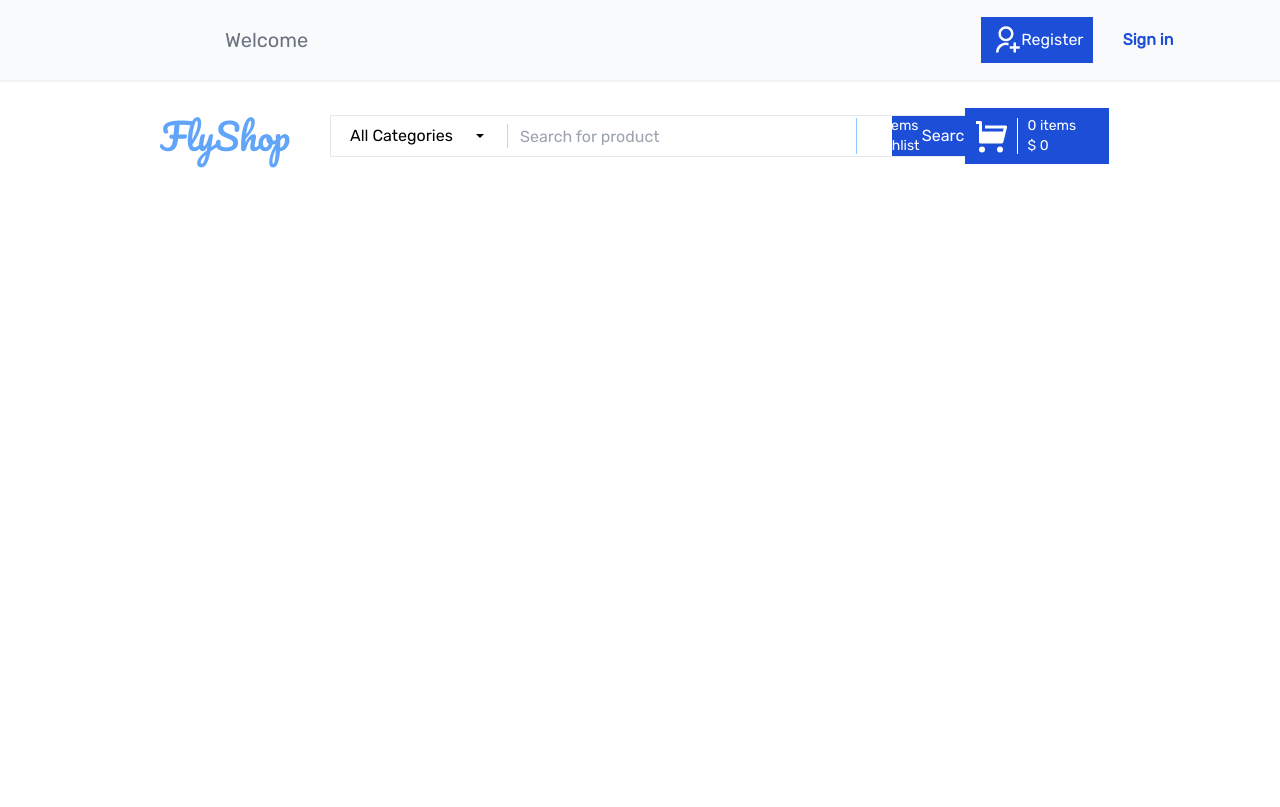
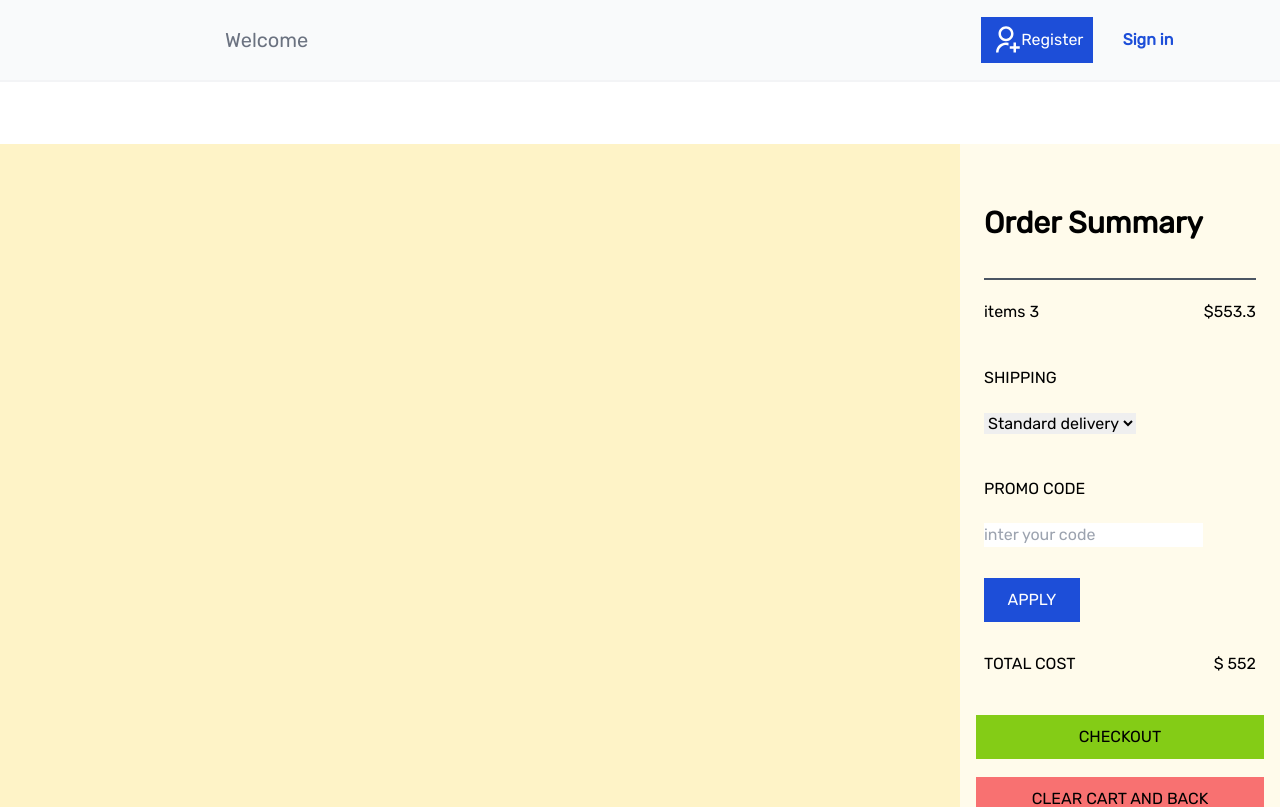
Before and after one commit to isrezaei/solo-shop, a React (Create React App) app: page /cart-shop in a window 1280 px wide. Shown: the top 807 px of the page. Built offline with nearby package versions, Linux system fonts and the light colour scheme.

Commit message:
start style for list cart

```diff
--- a/src/App.js
+++ b/src/App.js
@@ -3,7 +3,6 @@ import {HomePreRender} from "./Components/HomePage/HomePreRender";
 import {DetailsPreRender} from "./Components/DetailsPage/DetailsPreRender";
 import {CartPagePreRender} from "./Components/CartPage/CartPagePreRender";
 import {ModalGallery} from "./Components/ModalPage/ModalGallery";
-import {Header} from "./Components/Header/Header";
 import {useLocation} from "react-router-dom";
 
 
@@ -18,7 +17,7 @@ function App() {
 
     return (
         <div className='font-rubik'>
-            <Header/>
+
 
             <Routes location = {background || location}>
                 <Route path='/' exact element={<HomePreRender/>}/>
--- a/src/Components/CartPage/CartPagePreRender.jsx
+++ b/src/Components/CartPage/CartPagePreRender.jsx
@@ -1,6 +1,7 @@
 import {useSelector} from "react-redux";
 import {selectCartShopIds} from "../../Redux/CartShopSlice";
 import {CartPageEachCart} from "./CartPageEachCart";
+import {HeaderUp} from "../Header/HeaderUp";
 
 export const CartPagePreRender = () =>
 {
@@ -9,8 +10,56 @@ export const CartPagePreRender = () =>
     const Render = CartProduct.map(ids => <CartPageEachCart key={ids} ids={ids}/>)
 
     return (
-        <div className=' bg-amber-100 w-4/6 mx-auto flex flex-col justify-center item-center'>
-            {Render}
-        </div>
+        <>
+            <HeaderUp/>
+            <div className='w-full bg-red-300'>
+                <div className='container max-w-8xl bg-amber-100 mx-auto mt-36 flex justify-between items-start'>
+
+                    <div>
+                        {Render}
+                    </div>
+
+
+                    <div className='w-3/12 h-60  p-6 bg-amber-50'>
+
+                        <div className='w-full h-28 flex items-center text-3xl font-bold border-b-2 border-b-gray-600'>Order Summary</div>
+
+                        <div className='w-full h-16 flex justify-between items-center'>
+                            <p>items 3</p>
+                            <p>$553.3</p>
+                        </div>
+
+                        <div className='w-full h-28  flex flex-col justify-evenly items-start'>
+                            <label htmlFor='shipping'>SHIPPING</label>
+                            <select id='shipping'>
+                                <option>Standard delivery</option>
+                            </select>
+                        </div>
+
+                        <div  className='w-full h-28  flex flex-col justify-evenly items-start'>
+                            <label htmlFor='promo-code'>PROMO CODE</label>
+                            <input id='promo-code' placeholder='inter your code'/>
+                        </div>
+
+                        <div className='w-full h-16  flex items-center'>
+                            <button className='w-24 h-11 bg-blue-700 text-white'>APPLY</button>
+                        </div>
+
+
+                        <div className='w-full h-16  flex justify-between items-center'>
+                            <p>TOTAL COST</p>
+                            <p>$ 552</p>
+                        </div>
+
+                        <div className='w-full h-36  flex flex-col justify-evenly items-center'>
+                            <button className='w-72 h-11 bg-lime-500'>CHECKOUT</button>
+                            <button className='w-72 h-11 bg-red-400'>CLEAR CART AND BACK</button>
+                        </div>
+
+                    </div>
+                </div>
+            </div>
+
+        </>
     )
 }
--- a/src/Components/DetailsPage/DetailsPreRender.jsx
+++ b/src/Components/DetailsPage/DetailsPreRender.jsx
@@ -2,6 +2,8 @@ import {useSelector} from "react-redux";
 import {useParams} from "react-router-dom";
 import {DetailsEachProduct} from "./DetailsEachProduct";
 import {selectMasterDataById} from "../../Redux/MasterDataSlice";
+import {HeaderUp} from "../Header/HeaderUp";
+import {HeaderDown} from "../Header/HeaderDown";
 
 export const DetailsPreRender = () =>
 {
@@ -27,10 +29,12 @@ export const DetailsPreRender = () =>
 
 
     return (
-        <div style={{marginTop : '3vw'}}>
-            {Render}
-        </div>
-
+        <>
+            <HeaderUp/>
+            <HeaderDown/>
+            <div style={{marginTop : '3vw'}}>
+                {Render}
+            </div>
+        </>
     )
-
 }
--- a/src/Components/Header/Header.jsx
+++ /dev/null
@@ -1,14 +0,0 @@
-import {HeaderUp} from "./HeaderUp";
-import {HeaderDown} from "./HeaderDown";
-
-export const Header = () =>
-{
-
-
-    return (
-     <div>
-         <HeaderUp/>
-         <HeaderDown/>
-     </div>
-    )
-}
--- a/src/Components/HomePage/HomePreRender.jsx
+++ b/src/Components/HomePage/HomePreRender.jsx
@@ -13,6 +13,8 @@ import { Swiper, SwiperSlide } from "swiper/react";
 import "swiper/css";
 import "swiper/css/grid";
 import "swiper/css/pagination";
+import {HeaderUp} from "../Header/HeaderUp";
+import {HeaderDown} from "../Header/HeaderDown";
 
 
 
@@ -48,6 +50,8 @@ export const HomePreRender = () =>
 
     return (
         <div>
+            <HeaderUp/>
+            <HeaderDown/>
             <HomeSlider/>
             <HomeBenefit/>
             <HomeSelectProduct/>
--- a/src/Components/ModalPage/ModalGallery.jsx
+++ b/src/Components/ModalPage/ModalGallery.jsx
@@ -61,10 +61,8 @@ export const ModalGallery = () =>
                     <div className='h-16 flex flex-col justify-between items-center my-3'>
                         <p className='text-xl font-bold text-gray-600'>SHARE THIS PRODUCT</p>
                         <div className='w-full flex justify-start items-center cursor-pointer'>
-
+                            <p className='mr-2 text-gray-400 hover:text-cyan-700'>Copy Link Product</p>
                             <RiFileCopy2Fill className='text-3xl text-cyan-700'/>
-                            <p className='ml-2 text-gray-400 hover:text-cyan-700'>Copy Link Product</p>
-
                         </div>
                     </div>
                 </section>
--- a/tailwind.config.js
+++ b/tailwind.config.js
@@ -23,9 +23,13 @@ module.exports = {
 
       boxShadow : {
         center : '0px 0px 20px 0px rgba(0,0,0,0.10)'
-      }
+      },
+    },
 
-    },
+    maxWidth: {
+      'max-w-8xl': '90rem',
+    }
+
   },
   plugins: [],
 }
```
